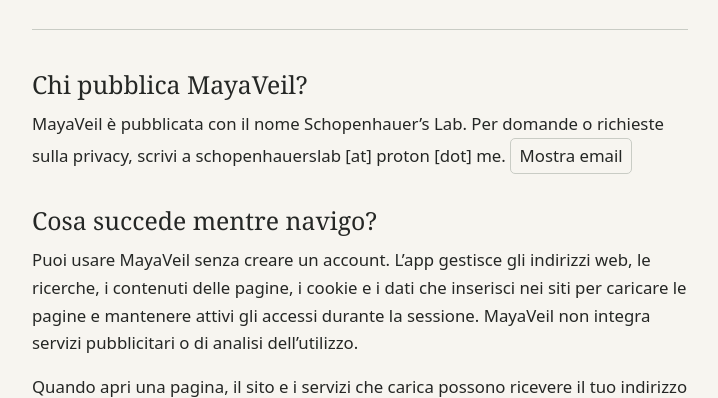
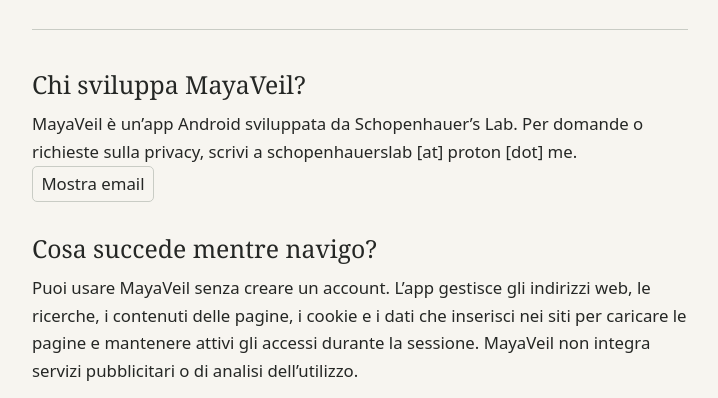
Before and after one commit to wain10/mayaveil-privacy, a plain HTML site: page it.html in a window 1280 px wide. Shown: the part 365-763 px from the top of the page, without its empty margins (280-998 px from the left). Drawn offline with Linux system fonts and the light colour scheme.

Commit message:
Identify Schopenhauer’s Lab as the developer of MayaVeil

```diff
--- a/it.html
+++ b/it.html
@@ -17,8 +17,8 @@
     <p>Quando chiudi una sessione privata, MayaVeil cancella le pagine e i download che conservava per te. I file che scegli di salvare o inviare possono restare disponibili anche dopo la sessione.</p>
   </header>
   <section>
-    <h2>Chi pubblica MayaVeil?</h2>
-    <p>MayaVeil è pubblicata con il nome Schopenhauer’s Lab. Per domande o richieste sulla privacy, scrivi a <span id="privacy-email">schopenhauerslab [at] proton [dot] me</span>.
+    <h2>Chi sviluppa MayaVeil?</h2>
+    <p>MayaVeil è un’app Android sviluppata da Schopenhauer’s Lab. Per domande o richieste sulla privacy, scrivi a <span id="privacy-email">schopenhauerslab [at] proton [dot] me</span>.
       <button id="reveal-email" type="button" hidden>Mostra email</button>
     </p>
   </section>
```
Also changed, not shown: index.html (+2 -2 lines).
